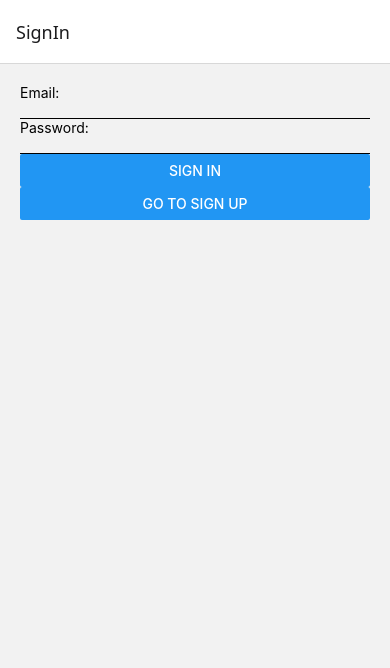
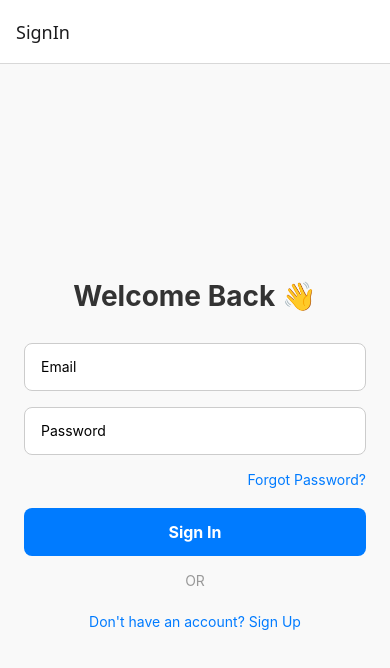
Before and after one commit to n-krishna/Event-Management, a React Native app: screen /SignIn in a window 390 px wide. Shown: the top 668 px of the page. Built offline with nearby package versions, Linux system fonts and the light colour scheme.

Commit message:
styled SigninScreen

```diff
--- a/config/firebase.js
+++ b/config/firebase.js
@@ -1,24 +1,21 @@
-// Import the functions you need from the SDKs you need
-import { getAnalytics } from "firebase/analytics";
-import { initializeApp } from "firebase/app";
-import { getAuth } from "firebase/auth";
-import { getFirestore } from "firebase/firestore";
+import AsyncStorage from '@react-native-async-storage/async-storage';
+import { initializeApp } from 'firebase/app';
+import { getReactNativePersistence, initializeAuth } from 'firebase/auth';
+import { getFirestore } from 'firebase/firestore';
 
-// Your web app's Firebase configuration
 const firebaseConfig = {
   apiKey: "AIzaSyCmoW36ryce7BSXWzMDX8OAuOMou1rlm9E",
   authDomain: "event-management-2c6b4.firebaseapp.com",
   projectId: "event-management-2c6b4",
   storageBucket: "event-management-2c6b4.firebasestorage.app",
   messagingSenderId: "706437240442",
-  appId: "1:706437240442:web:d926f4e523c165ca4b8dc3",
-  measurementId: "G-GDZ3K6VQJ8"
+  appId: "1:706437240442:web:d926f4e523c165ca4b8dc3"
 };
 
-// Initialize Firebase
 const app = initializeApp(firebaseConfig);
-const analytics = getAnalytics(app);
 
-// Export Firebase services
-export const auth = getAuth(app);
+export const auth = initializeAuth(app, {
+  persistence: getReactNativePersistence(AsyncStorage)
+});
+
 export const db = getFirestore(app);
--- a/package.json
+++ b/package.json
@@ -9,6 +9,7 @@
     "web": "expo start --web"
   },
   "dependencies": {
+    "@react-native-async-storage/async-storage": "^1.24.0",
     "@react-navigation/native": "^7.1.6",
     "@react-navigation/native-stack": "^7.3.10",
     "expo": "~52.0.43",
--- a/screens/SignInScreen.js
+++ b/screens/SignInScreen.js
@@ -1,29 +1,209 @@
-import { signInWithEmailAndPassword } from 'firebase/auth';
+import { sendPasswordResetEmail, signInWithEmailAndPassword } from 'firebase/auth';
 import React, { useState } from 'react';
-import { Alert, Button, Text, TextInput, View } from 'react-native';
+import {
+    Alert,
+    Modal,
+    StyleSheet,
+    Text,
+    TextInput,
+    TouchableOpacity,
+    View,
+} from 'react-native';
 import { auth } from '../config/firebase';
 
 export default function SignInScreen({ navigation }) {
   const [email, setEmail] = useState('');
   const [password, setPassword] = useState('');
+  const [modalVisible, setModalVisible] = useState(false);
+  const [resetEmail, setResetEmail] = useState('');
 
   const handleLogin = async () => {
     try {
       await signInWithEmailAndPassword(auth, email, password);
       navigation.replace('Dashboard');
     } catch (error) {
-      Alert.alert('Login Failed', error.message);
+      if (
+        error.code === 'auth/user-not-found' ||
+        error.code === 'auth/wrong-password'
+      ) {
+        Alert.alert('Login Failed', 'Invalid username or password');
+      } else {
+        Alert.alert('Login Failed', error.message);
+      }
+    }
+  };
+
+  const handleForgotPassword = async () => {
+    if (!resetEmail) {
+      Alert.alert('Reset Password', 'Please enter your email.');
+      return;
+    }
+
+    try {
+      await sendPasswordResetEmail(auth, resetEmail);
+      Alert.alert('Reset Email Sent', 'Please check your email to reset your password.');
+      setModalVisible(false);
+      setResetEmail('');
+    } catch (error) {
+      Alert.alert('Error', error.message);
     }
   };
 
   return (
-    <View style={{ padding: 20 }}>
-      <Text>Email:</Text>
-      <TextInput value={email} onChangeText={setEmail} autoCapitalize="none" style={{ borderBottomWidth: 1 }} />
-      <Text>Password:</Text>
-      <TextInput value={password} onChangeText={setPassword} secureTextEntry style={{ borderBottomWidth: 1 }} />
-      <Button title="Sign In" onPress={handleLogin} />
-      <Button title="Go to Sign Up" onPress={() => navigation.navigate('SignUp')} />
+    <View style={styles.container}>
+      <Text style={styles.heading}>Welcome Back 👋</Text>
+
+      <TextInput
+        style={styles.input}
+        placeholder="Email"
+        value={email}
+        autoCapitalize="none"
+        keyboardType="email-address"
+        onChangeText={setEmail}
+      />
+
+      <TextInput
+        style={styles.input}
+        placeholder="Password"
+        value={password}
+        secureTextEntry
+        onChangeText={setPassword}
+      />
+
+      <TouchableOpacity onPress={() => setModalVisible(true)}>
+        <Text style={styles.forgotPassword}>Forgot Password?</Text>
+      </TouchableOpacity>
+
+      <TouchableOpacity style={styles.button} onPress={handleLogin}>
+        <Text style={styles.buttonText}>Sign In</Text>
+      </TouchableOpacity>
+
+      <Text style={styles.or}>OR</Text>
+
+      <TouchableOpacity onPress={() => navigation.navigate('SignUp')}>
+        <Text style={styles.linkText}>Don't have an account? Sign Up</Text>
+      </TouchableOpacity>
+
+      {/* 🔐 Forgot Password Modal */}
+      <Modal
+        animationType="slide"
+        transparent={true}
+        visible={modalVisible}
+        onRequestClose={() => {
+          setModalVisible(false);
+        }}
+      >
+        <View style={styles.modalOverlay}>
+          <View style={styles.modalContent}>
+            <Text style={styles.modalTitle}>Reset Password</Text>
+            <TextInput
+              style={styles.modalInput}
+              placeholder="Enter your email"
+              value={resetEmail}
+              autoCapitalize="none"
+              keyboardType="email-address"
+              onChangeText={setResetEmail}
+            />
+            <TouchableOpacity style={styles.modalButton} onPress={handleForgotPassword}>
+              <Text style={styles.buttonText}>Send Reset Email</Text>
+            </TouchableOpacity>
+            <TouchableOpacity onPress={() => setModalVisible(false)}>
+              <Text style={styles.linkText}>Cancel</Text>
+            </TouchableOpacity>
+          </View>
+        </View>
+      </Modal>
     </View>
   );
 }
+
+const styles = StyleSheet.create({
+  container: {
+    flex: 1,
+    padding: 24,
+    justifyContent: 'center',
+    backgroundColor: '#f9f9f9',
+  },
+  heading: {
+    fontSize: 28,
+    fontWeight: 'bold',
+    textAlign: 'center',
+    marginBottom: 30,
+    color: '#333',
+  },
+  input: {
+    height: 48,
+    borderColor: '#ccc',
+    borderWidth: 1,
+    borderRadius: 8,
+    paddingHorizontal: 16,
+    marginBottom: 16,
+    backgroundColor: '#fff',
+  },
+  forgotPassword: {
+    textAlign: 'right',
+    marginBottom: 12,
+    color: '#007bff',
+    fontSize: 14,
+  },
+  button: {
+    backgroundColor: '#007bff',
+    paddingVertical: 14,
+    borderRadius: 8,
+    alignItems: 'center',
+    marginTop: 8,
+  },
+  modalButton: {
+    backgroundColor: '#007bff',
+    paddingVertical: 14,
+    borderRadius: 8,
+    alignItems: 'center',
+    width: '100%',
+    marginTop: 12,
+  },
+  buttonText: {
+    color: '#fff',
+    fontWeight: 'bold',
+    fontSize: 16,
+  },
+  or: {
+    textAlign: 'center',
+    marginVertical: 16,
+    color: '#999',
+  },
+  linkText: {
+    textAlign: 'center',
+    color: '#007bff',
+    fontSize: 14,
+    marginTop: 8,
+  },
+  modalOverlay: {
+    flex: 1,
+    backgroundColor: 'rgba(0,0,0,0.4)',
+    justifyContent: 'center',
+    alignItems: 'center',
+  },
+  modalContent: {
+    width: '90%',
+    backgroundColor: '#fff',
+    padding: 28,
+    borderRadius: 12,
+    alignItems: 'center',
+    elevation: 5,
+  },
+  modalInput: {
+    width: '100%',
+    height: 48,
+    borderColor: '#ccc',
+    borderWidth: 1,
+    borderRadius: 8,
+    paddingHorizontal: 16,
+    backgroundColor: '#fff',
+    marginBottom: 8,
+  },
+  modalTitle: {
+    fontSize: 20,
+    fontWeight: 'bold',
+    marginBottom: 16,
+  },
+});
```
Also changed, not shown: 1 other file (tests, documents, lock files or other folders).
